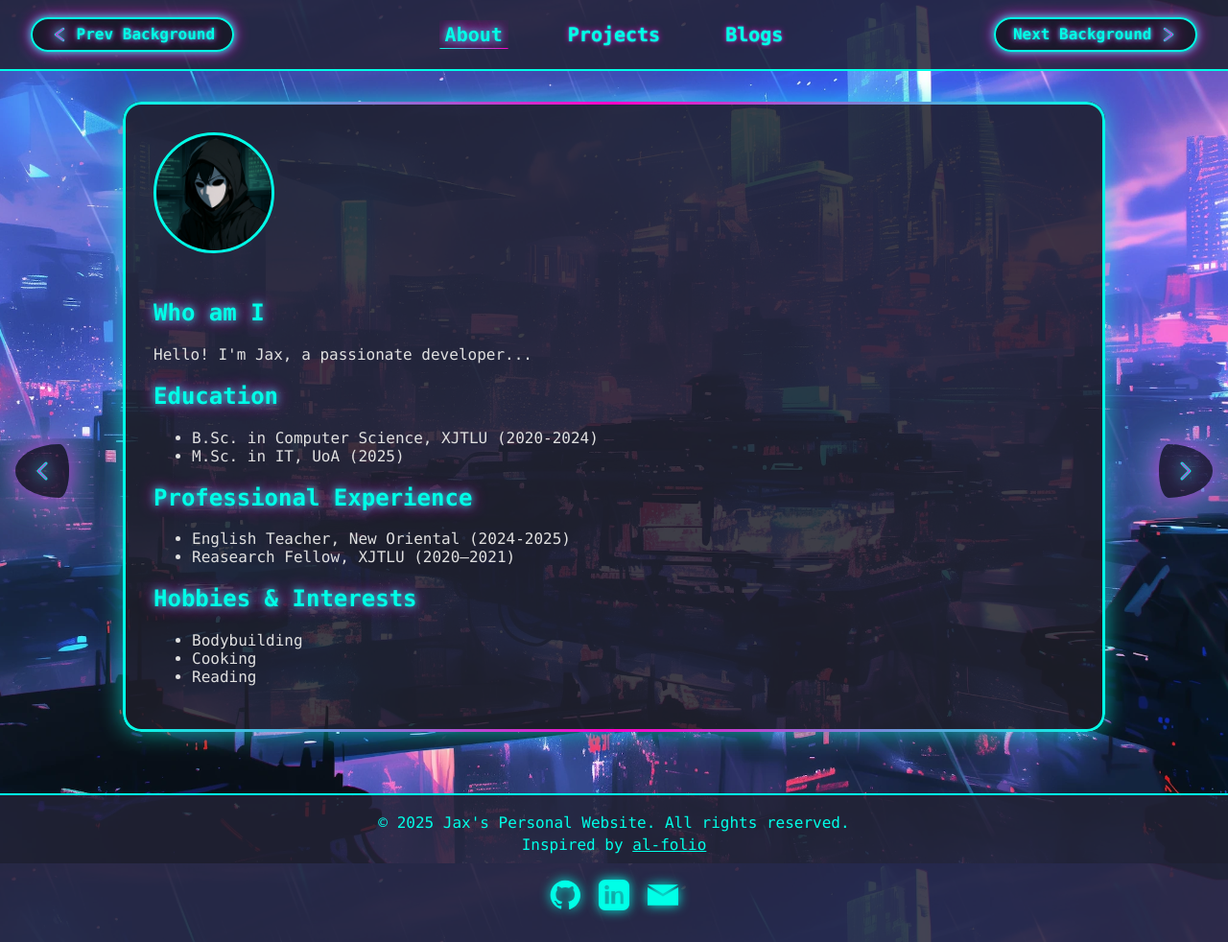
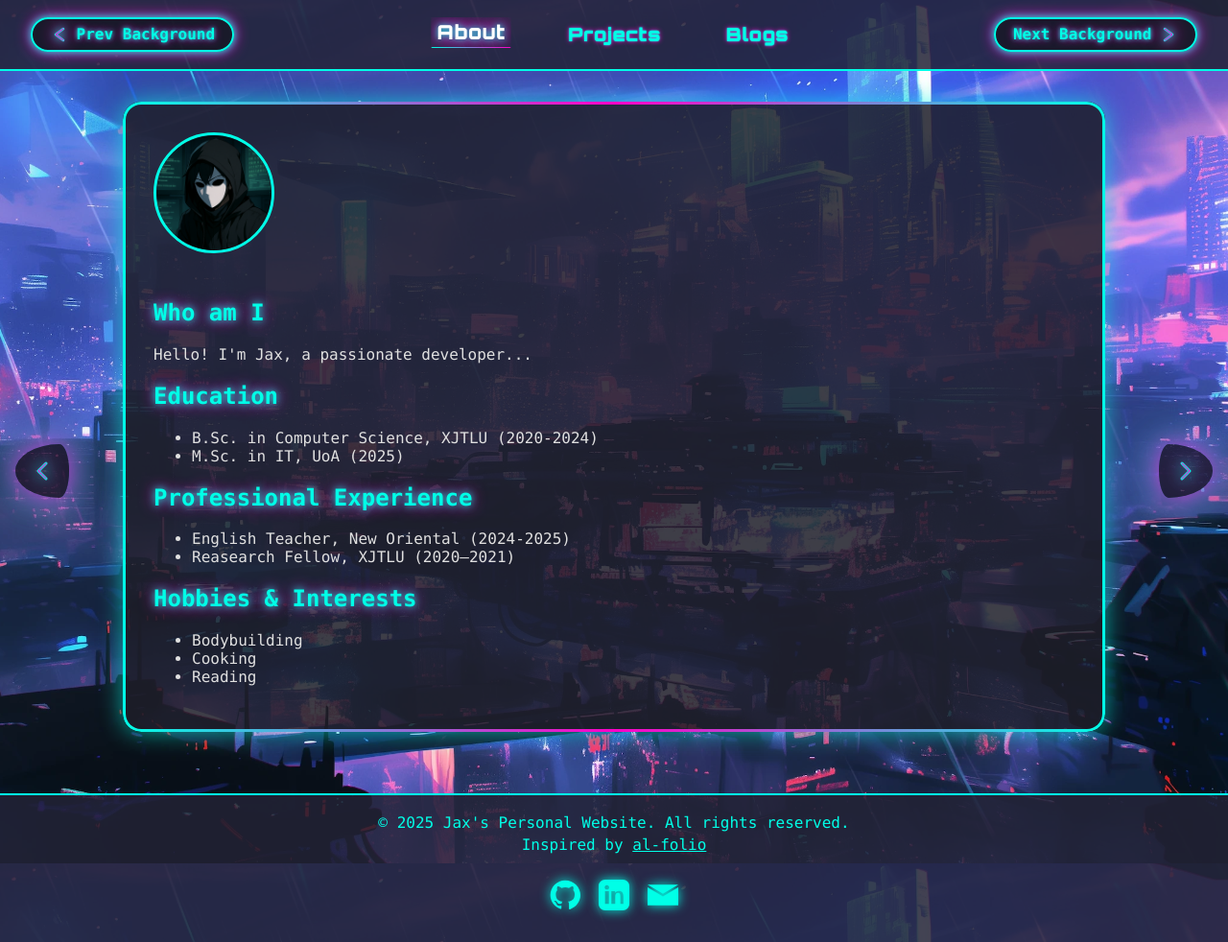
Before and after one commit to kdpkst/kdpkst.github.io, a Jekyll site: the page built from pages/index.md, in a window 1280 px wide. Shown: the whole page at 96% size. Built offline with Jekyll 4.4.1, drawn with Linux system fonts in a browser that asks for light colours.

Commit message:
beautify the text in navbar

```diff
--- a/_sass/_base.scss
+++ b/_sass/_base.scss
@@ -1,3 +1,6 @@
+@import 'variables';
+@import url('https://fonts.googleapis.com/css2?family=Orbitron:wght@700;900&display=swap');
+
 html, body {
   margin: 0;
   padding: 0;
@@ -141,6 +144,20 @@ html, body {
   justify-content: center;
   align-items: center;
   gap: 2rem;
+}
+// 3D effect for main navbar section links
+.nav-center a {
+  font-family: $navbar-3d-font-family;
+  font-weight: $navbar-3d-font-weight;
+  letter-spacing: 0.04em;
+  font-size: $navbar-3d-font-size;
+  color: $navbar-3d-color;
+  background: none;
+  transition: text-shadow 0.2s, color 0.2s, transform 0.2s, font-size 0.2s;
+}
+.nav-center a:hover, .nav-center a:focus, .nav-center a.active {
+  color: $navbar-3d-color-hover;
+  transform: translateY(-2px) scale(1.07);
 }
 /* Background Nav Buttons */
 .bg-nav-btn {
--- /dev/null
+++ b/_sass/_variables.scss
@@ -0,0 +1,13 @@
+// Navbar 3D font variables
+$navbar-3d-font-family: 'Orbitron', 'Fira Mono', monospace;
+$navbar-3d-font-weight: 900;
+$navbar-3d-color: #00ffe7;
+$navbar-3d-color-hover: #fff;
+$navbar-3d-shadow1: #0ff;
+$navbar-3d-shadow2: #0cc;
+$navbar-3d-shadow3: #099;
+$navbar-3d-shadow4: #066;
+$navbar-3d-shadow5: #ff00c8;
+$navbar-3d-shadow6: #00ffe7;
+$navbar-3d-shadow7: #ff00c8;
+$navbar-3d-font-size: clamp(0.5rem, 1.5vw, 1.5rem); // Responsive, matches previous size
--- a/assets/css/style.scss
+++ b/assets/css/style.scss
@@ -1,8 +1,7 @@
 ---
 # This empty YAML front matter block is crucial for Jekyll to process this file.
 ---
-// Import your partials in the desired order
-// Order matters! For example, variables should be imported before they are used.
+// import order matters! For example, variables should be imported before they are used.
 @import "base";
 @import "about";
 @import "blogs";
```
Lines whose indentation alone changed are shown as unchanged.
